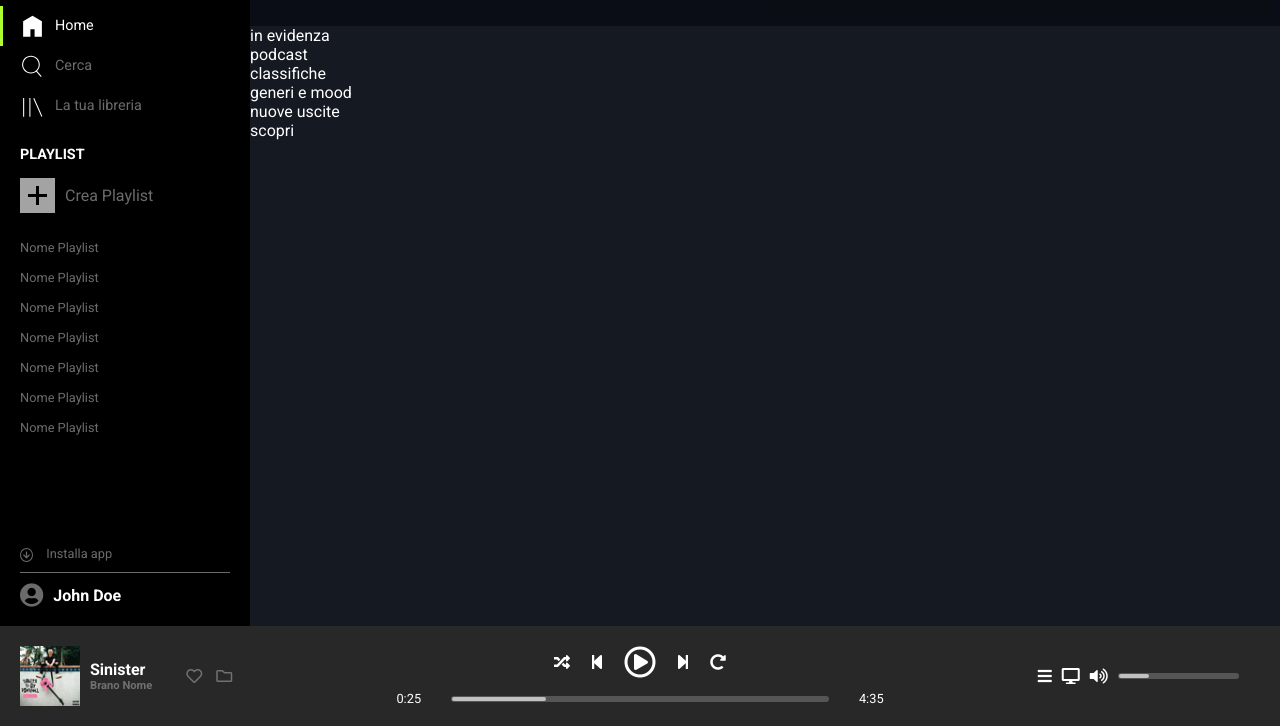
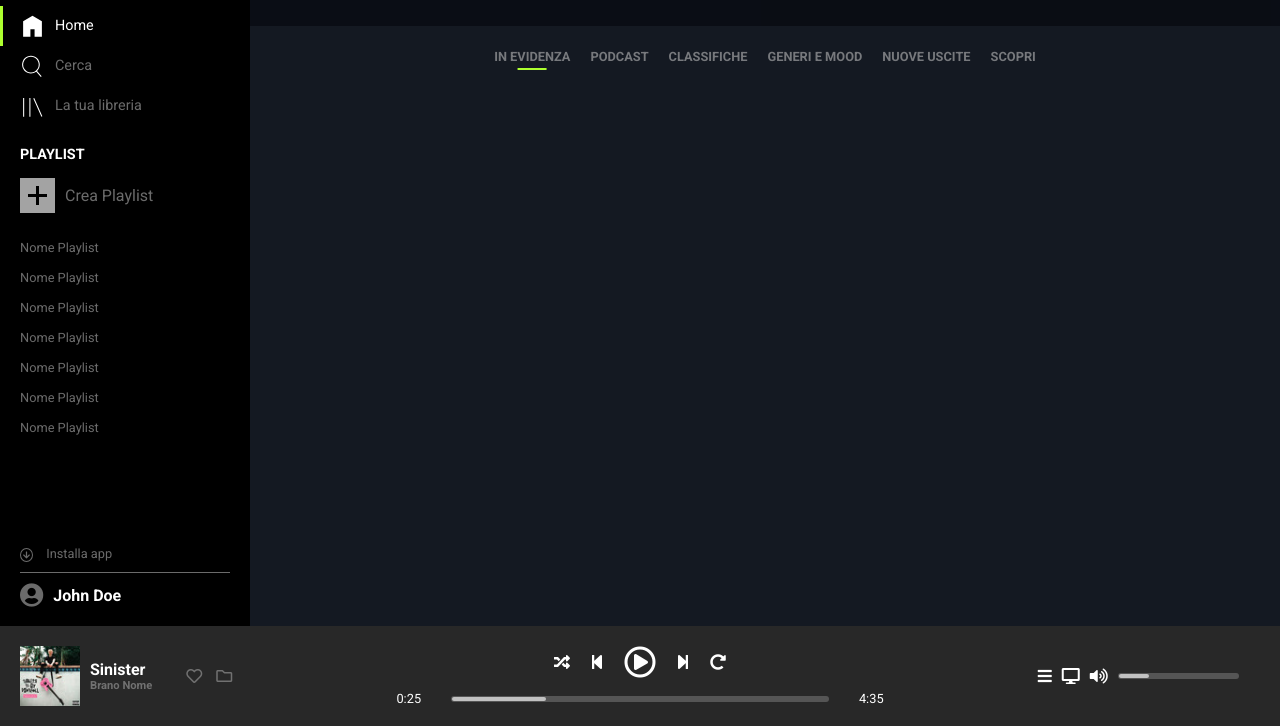
Before and after one commit to IacopoGhilardi/html-css-spotifyweb, a plain HTML site: page index.html in a window 1280 px wide. Shown: the part 74-800 px from the top of the page. Drawn offline with Linux system fonts and the light colour scheme.

Commit message:
Navbar main content

```diff
--- a/css/style.css
+++ b/css/style.css
@@ -214,7 +214,7 @@ main {
   padding-top: 100px;
   color: white;
 }
-
+/* upgrade */
 .upgrade-bar {
   position: fixed;
   top: 0;
@@ -239,6 +239,51 @@ main {
 .upgrade-bar a:hover {
   transform: scale(1.2);
 }
+/* upgrade */
+
+/* content-nav */
+.content-nav {
+  padding: 10px;
+  width: 100%;
+  display: flex;
+  justify-content: center;
+}
+
+.content-nav ul {
+  width: 100%;
+  display: flex;
+  justify-content: center;
+  align-items: center;
+  flex-wrap: wrap;
+}
+
+.content-nav ul li {
+  align-content: flex-start;
+  list-style: none;
+  padding: 10px;
+  position: relative;
+}
+
+.content-nav ul li a {
+  text-transform: uppercase;
+  text-decoration: none;
+  color: #77797D;
+  font-size: .8rem;
+  font-weight: 700;
+}
+
+.content-nav .active::after {
+  content: "";
+  display: block;
+  background: #ADFF2F;
+  position: absolute;
+  bottom: 5px;
+  left: 50%;
+  transform: translateX(-50%);
+  width: 30%;
+  height: 2px;
+}
+/* content-nav */
 /***************** /main *****************/
 
 /***************** footer *****************/
--- a/index.html
+++ b/index.html
@@ -118,20 +118,25 @@
           <!-- upgrade bar -->
           <div class="upgrade-bar">
             <a href="#">Effettua Upgrade</a>
-            <!-- upgrade bar -->
           </div>
+          <!-- upgrade bar -->
 
+          <!-- content nav -->
           <div class="content-nav">
             <ul>
-              <li><a href="#"></a>in evidenza</li>
-              <li><a href="#"></a>podcast</li>
-              <li><a href="#"></a>classifiche</li>
-              <li><a href="#"></a>generi e mood</li>
-              <li><a href="#"></a>nuove uscite</li>
-              <li><a href="#"></a>scopri</li>
+              <li class="active"><a href="#">in evidenza</a></li>
+              <li><a href="#">podcast</a></li>
+              <li><a href="#">classifiche</a></li>
+              <li><a href="#">generi e mood</a></li>
+              <li><a href="#">nuove uscite</a></li>
+              <li><a href="#">scopri</a></li>
             </ul>
           </div>
+          <!-- /content nav -->
 
+          <!-- recently played -->
+
+          <!-- /recently played -->
         </section>
         <!-- sezione centrale -->
     </main>
```
